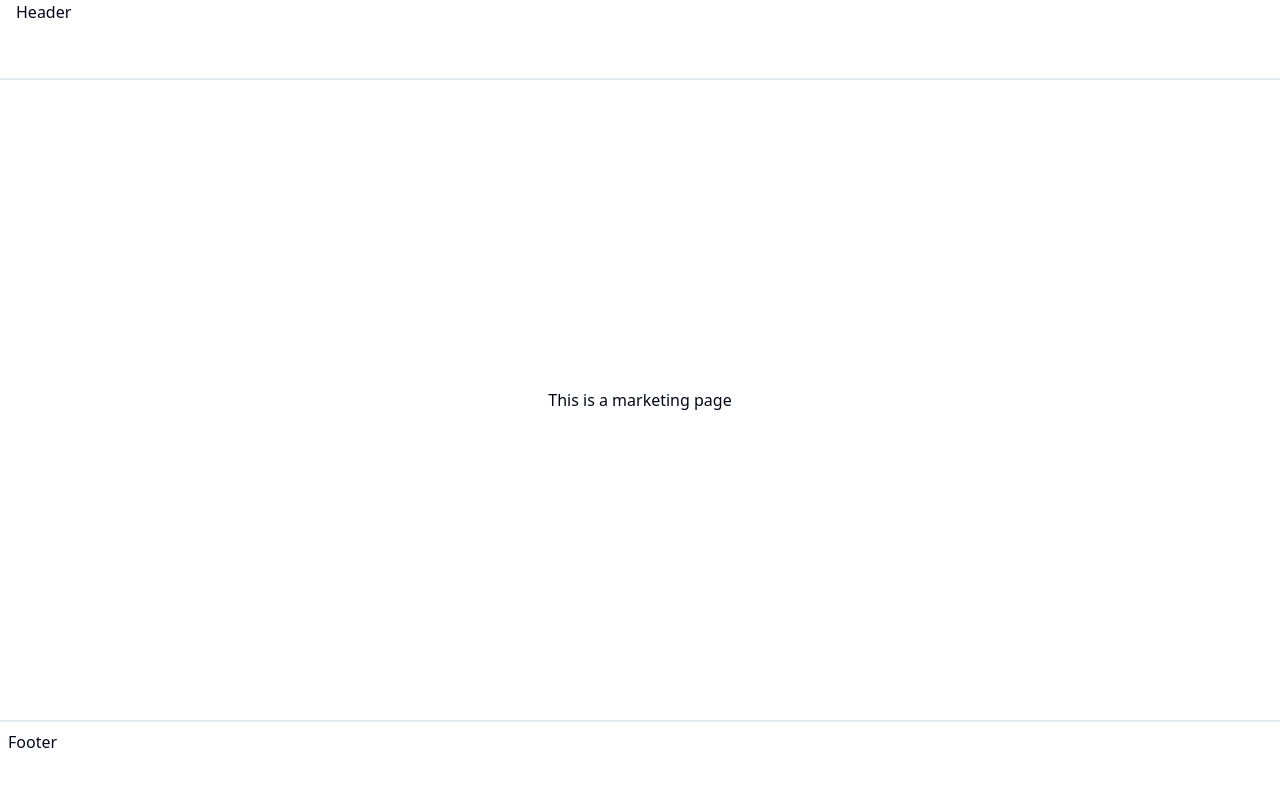
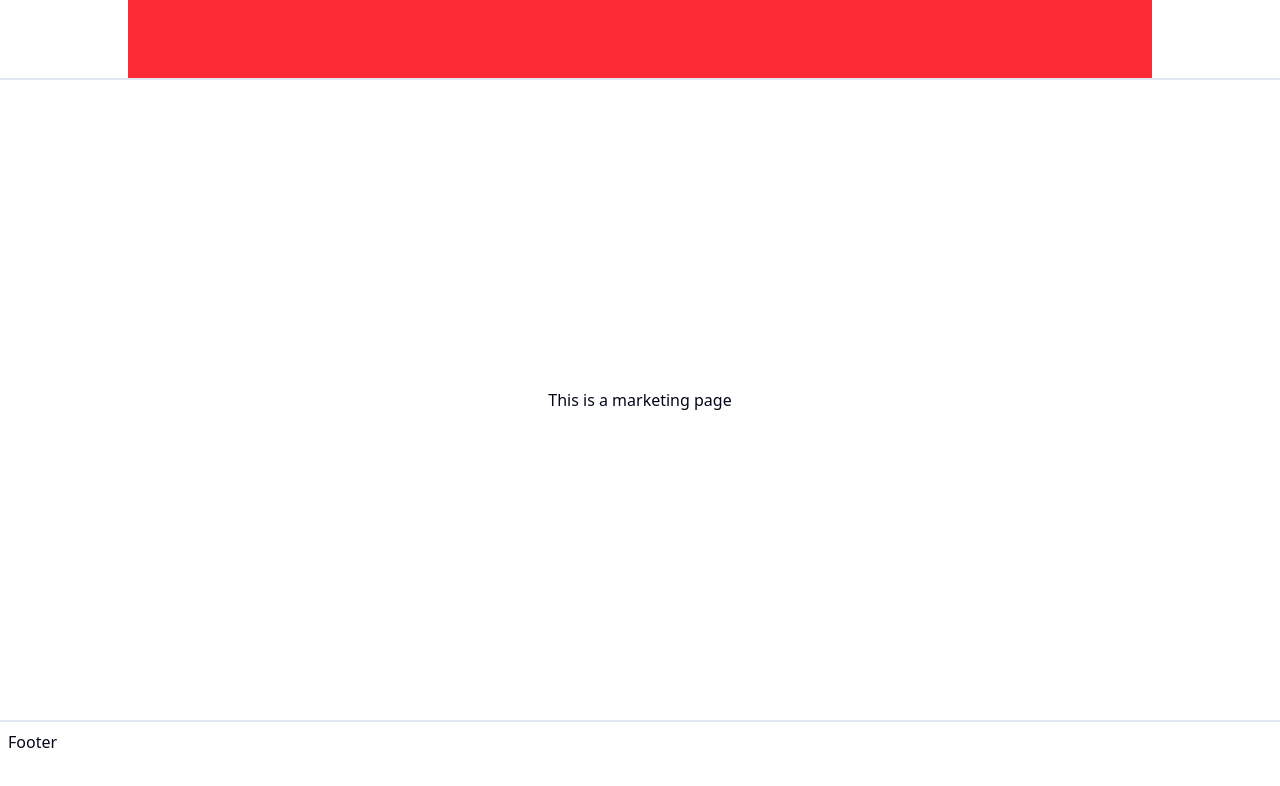
Before and after one commit to Jadiel-Lucas/fisicamente, a Next.js app: page / in a window 1280 px wide. Shown: the top 786 px of the page. Built offline with nearby package versions, Linux system fonts and the light colour scheme.

Commit message:
não sei o que faço

```diff
--- a/app/(marketing)/header.tsx
+++ b/app/(marketing)/header.tsx
@@ -1,7 +1,9 @@
 export const Header = () => {
     return (
         <header className="h-20 w-full border-b-2 border-slate-200 px-4">
-            Header
+            <div className="lg:max-w-screen-lg mx-auto flex items-center justify-between h-full bg-red-500">
+
+            </div>
         </header>
     );
 };
--- a/app/layout.tsx
+++ b/app/layout.tsx
@@ -1,5 +1,6 @@
 import type { Metadata } from "next";
 import { Nunito } from "next/font/google";
+import { ClerkProvider } from '@clerk/nextjs'
 import "./globals.css";
 
 const font = Nunito({
@@ -18,12 +19,10 @@ export default function RootLayout({
   children: React.ReactNode;
 }>) {
   return (
-    <html lang="en">
-      <body
-        className={`${font.variable} antialiased`}
-      >
-        {children}
-      </body>
-    </html>
+    <ClerkProvider>
+      <html lang="en">
+        <body className={`${font.variable} antialiased`}>{children}</body>
+      </html>
+    </ClerkProvider>
   );
 }
--- /dev/null
+++ b/middleware.ts
@@ -0,0 +1,9 @@
+import { authMiddleware } from "@clerk/nextjs";
+
+export default authMiddleware({
+    publicRoutes: ["/"],
+});
+
+export const config = {
+    matcher: ["/((?!.+\\.[\\w]+$|_next).*)", "/", "/(api|trpc)(.*)"],
+}
```
Also changed, not shown: 1 other file (tests, documents, lock files or other folders).
